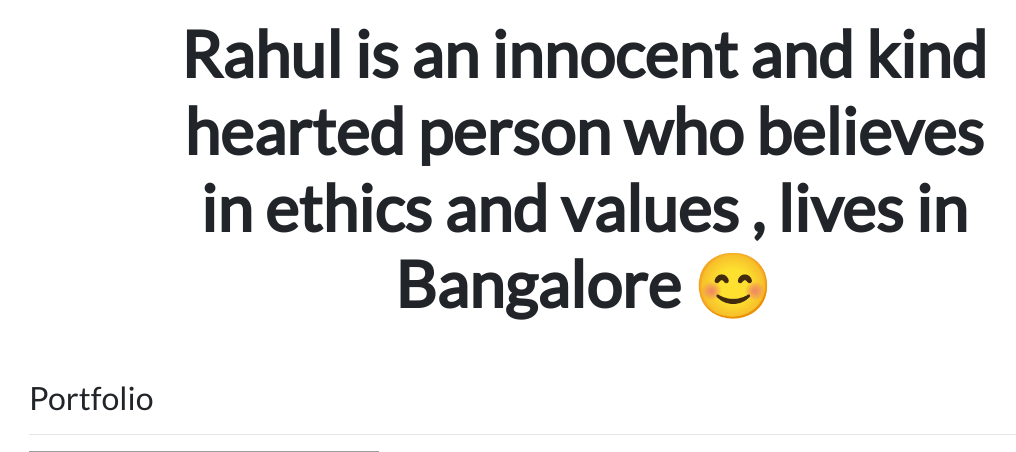
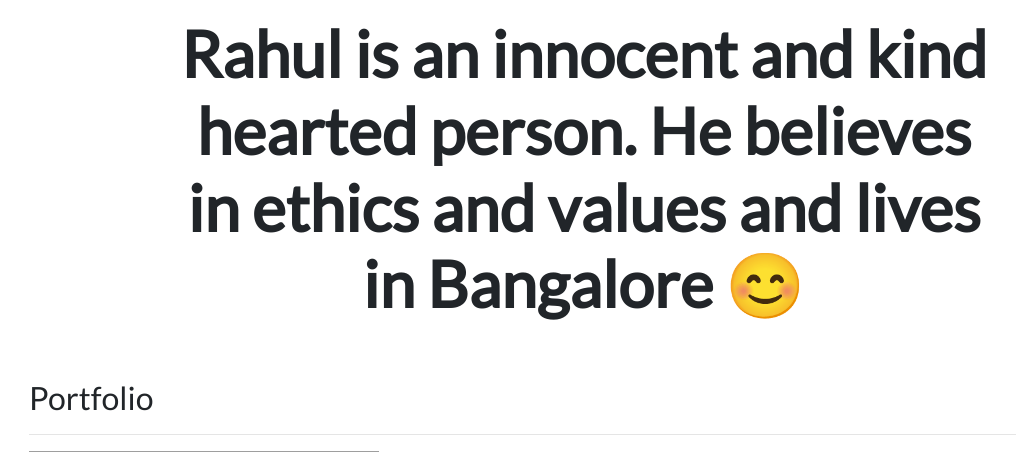
Before and after one commit to rahulaaru33/django3-personal_portfolio-project, a Django app: page / in a window 1280 px wide. Shown: the part 392-844 px from the top of the page, without its empty margins (56-1072 px from the left). Run offline with Django 3.2, Linux system fonts and the light colour scheme; data comes from the database, SQL or seed files in the repository; some libraries are stand-ins or nearby versions; grey boxes are pictures that could not be loaded.

Commit message:
I made some changes in my code

```diff
--- a/portfolio/templates/portfolio/home.html
+++ b/portfolio/templates/portfolio/home.html
@@ -12,7 +12,7 @@
 
 <div class="row justify-content-center mb-3">
   <div class="col-md-9 text-center">
-    <h1 id="hometext" class="font-weight-bold">Rahul is an innocent and kind hearted person who believes in ethics and values , lives in Bangalore 😊</h1>
+    <h1 id="hometext" class="font-weight-bold">Rahul is an innocent and kind hearted person. He believes in ethics and values and lives in Bangalore 😊</h1>
   </div>
 </div>
 
```
